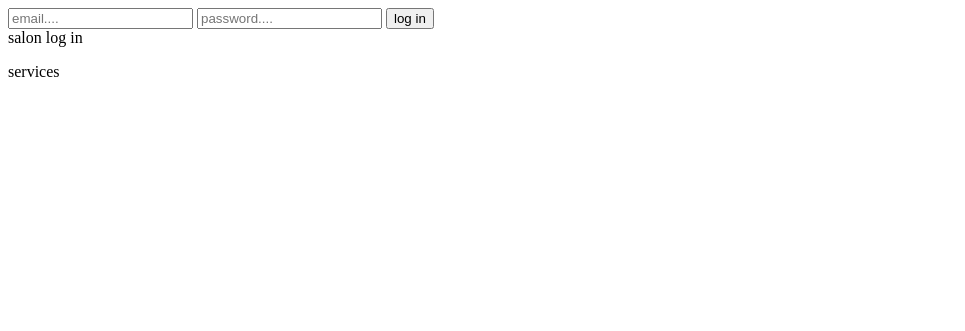
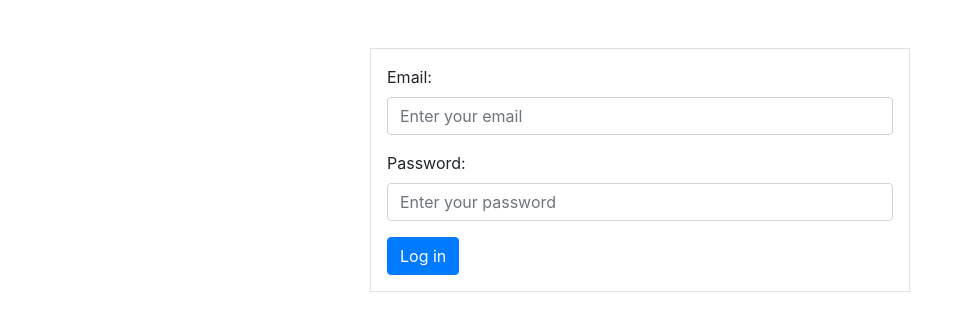
Before and after one commit to RockyBalbonys/SalonAppointmentSystem, a PHP site: page /SalonAppointmentSystem/login.php in a window 1280 px wide. Shown: the top 331 px of the page, without its empty margins (0-965 px from the left). Run offline with PHP 8.4, Linux system fonts and the light colour scheme; some libraries are stand-ins or nearby versions.

Commit message:
updated log in ui

```diff
--- a/client/login.php
+++ b/client/login.php
@@ -1,27 +1,41 @@
-
-
 <!DOCTYPE html>
 <html lang="en">
 <head>
     <meta charset="UTF-8">
     <meta name="viewport" content="width=device-width, initial-scale=1.0">
     <title>Salon | Log in</title>
+
+    <!-- Add Bootstrap CSS link -->
+    <link rel="stylesheet" href="https://maxcdn.bootstrapcdn.com/bootstrap/4.0.0/css/bootstrap.min.css">
 </head>
 <body>
 
-   <div>
-            <form method="post">
-                <input type="text" name="login_email" placeholder = "email....">
-                <input type="password" name="login_password" placeholder = "password....">
-                <input type="submit" name="btn_login" value = "log in">
-            </form>
-            <!-- <a href="">register</a> -->
-            <p+>salon log in</p>
-            <p>services</p>
+   <div class="container mt-5">
+        <div class="row justify-content-center">
+            <div class="col-md-6">
+                <form method="post" class="border p-3">
+                    <div class="form-group">
+                        <label for="login_email">Email:</label>
+                        <input type="text" class="form-control" name="login_email" id="login_email" placeholder="Enter your email">
+                    </div>
+                    <div class="form-group">
+                        <label for="login_password">Password:</label>
+                        <input type="password" class="form-control" name="login_password" id="login_password" placeholder="Enter your password">
+                    </div>
+                    <button type="submit" name="btn_login" class="btn btn-primary">Log in</button>
+                </form>
+            </div>
+        </div>
    </div>
+
+   <!-- Add Bootstrap JS and Popper.js (required for Bootstrap) -->
+   <script src="https://code.jquery.com/jquery-3.2.1.slim.min.js"></script>
+   <script src="https://cdnjs.cloudflare.com/ajax/libs/popper.js/1.12.9/umd/popper.min.js"></script>
+   <script src="https://maxcdn.bootstrapcdn.com/bootstrap/4.0.0/js/bootstrap.min.js"></script>
 
 </body>
 </html>
+
 
 <?php
     include  "connection.php";
```
